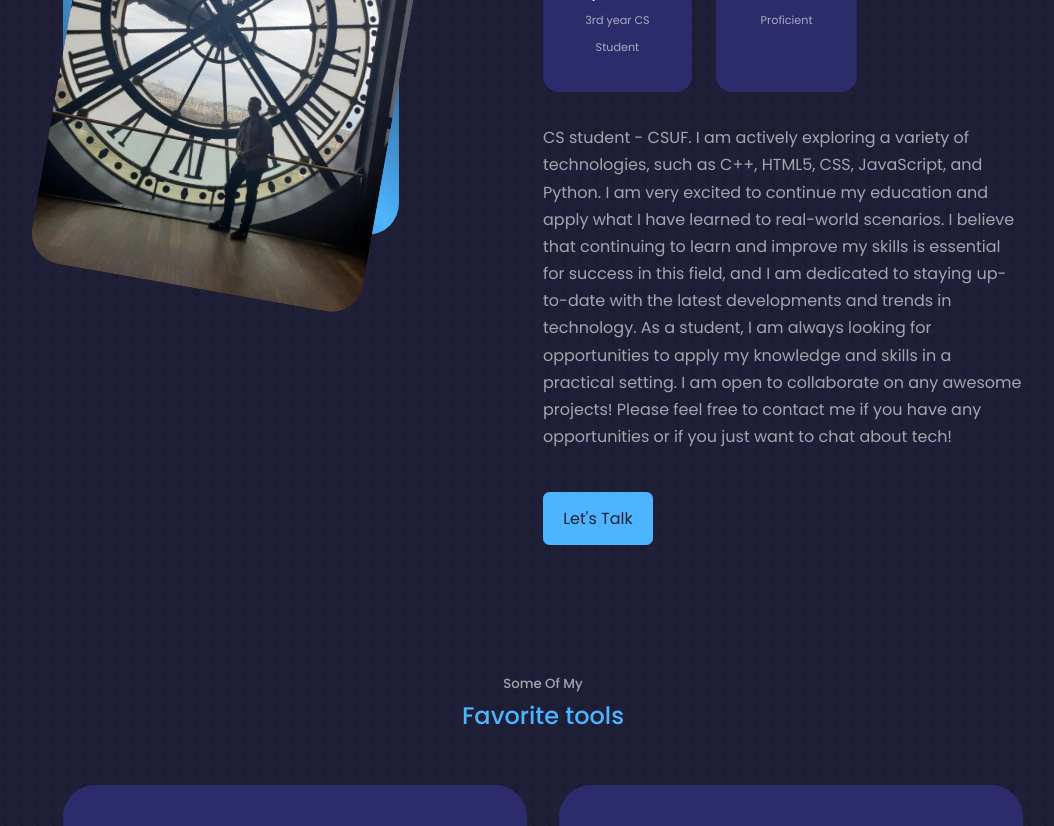
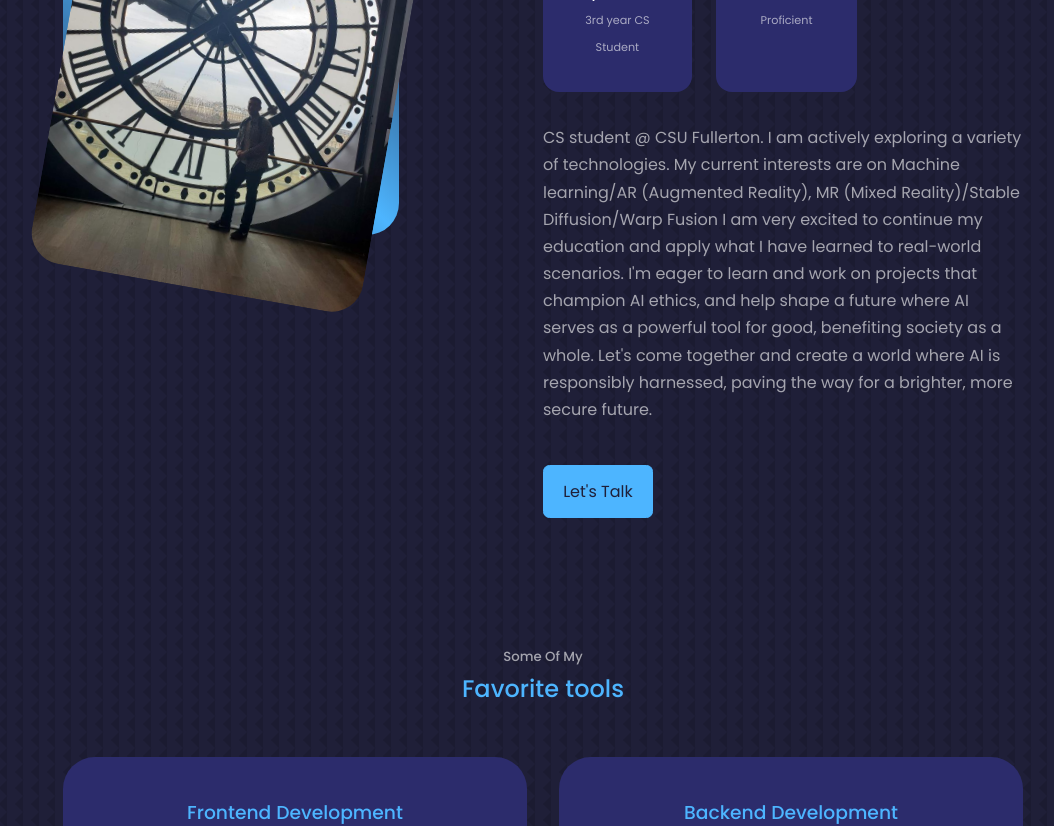
Before and after one commit to Sa1D1111/react-portfolio-1-main, a React (Create React App) app: page / in a window 1280 px wide. Shown: the part 1140-1966 px from the top of the page, without its empty margins (97-1151 px from the left). Built offline with nearby package versions, Linux system fonts and the light colour scheme.

Commit message:
StanceAI

```diff
--- a/src/components/about/About.jsx
+++ b/src/components/about/About.jsx
@@ -40,13 +40,11 @@ const About = () => {
           </div>
 
           <p>
-          CS student - CSUF. I am actively exploring a variety of technologies, such as C++, HTML5, CSS, JavaScript, and Python. I am very excited to continue my education and apply what I have learned to real-world scenarios.
-
-I believe that continuing to learn and improve my skills is essential for success in this field, and I am dedicated to staying up-to-date with the latest developments and trends in technology.
-
-As a student, I am always looking for opportunities to apply my knowledge and skills in a practical setting. I am open to collaborate on any awesome projects!
-
-Please feel free to contact me if you have any opportunities or if you just want to chat about tech!
+          CS student @ CSU Fullerton. I am actively exploring a variety of technologies. My current interests are on Machine learning/AR (Augmented Reality),
+           MR (Mixed Reality)/Stable Diffusion/Warp Fusion  I am very excited to continue my education and apply what I have learned to real-world scenarios.
+          I'm eager to learn and work on projects that champion AI ethics, and help shape a future where AI serves as a powerful tool for good,
+          benefiting society as a whole. Let's come together and create a world where AI is responsibly harnessed, paving the way for a brighter,
+           more secure future.
           </p>
 
           <a href="#contact" className='btn btn-primary'>Let's Talk</a>
--- a/src/components/testimonials/Testimonials.jsx
+++ b/src/components/testimonials/Testimonials.jsx
@@ -20,22 +20,22 @@ const data = [
   {
     avatar: AVTR1,
     name: 'Tina Snow',
-    review: 'Modi alias animi dolorem aliquam ea eum beatae maiores, consectetur praesentium quibusdam, commodi velit porro blanditiis consequatur qui molestiae. Dolorem, perspiciatis aspernatur labore distinctio ratione delectus voluptatem dolores deserunt explicabo nostrum ducimus quasi?'
+    review: 'In the realm of artificial intelligence, ethics is not just an option, it\'s an imperative. As we unlock the tremendous potential of AI, we must do so with a profound responsibility to safeguard human rights, privacy, and dignity.'
   },
   {
     avatar: AVTR2,
     name: 'Shatta Wale',
-    review: 'Modi alias animi dolorem aliquam ea eum beatae maiores, consectetur praesentium quibusdam, commodi velit porro blanditiis consequatur qui molestiae. Dolorem, perspiciatis aspernatur labore distinctio ratione delectus voluptatem dolores deserunt explicabo nostrum ducimus quasi?'
+    review: 'AI without ethics is like a rudderless ship in stormy seas. Let us steer the course of innovation with unwavering commitment to fairness, transparency, and accountability, ensuring AI remains a force for good in our lives.'
   },
   {
     avatar: AVTR3,
     name: 'Kwame Despite',
-    review: 'Modi alias animi dolorem aliquam ea eum beatae maiores, consectetur praesentium quibusdam, commodi velit porro blanditiis consequatur qui molestiae. Dolorem, perspiciatis aspernatur labore distinctio ratione delectus voluptatem dolores deserunt explicabo nostrum ducimus quasi?'
+    review: 'The evolution of AI must be tethered to the evolution of our ethical conscience. Let us rise to the challenge of harnessing the power of AI responsibly, fostering a world where innovation and compassion go hand in hand.'
   },
   {
     avatar: AVTR4,
     name: 'Nana Ama McBrown',
-    review: 'Modi alias animi dolorem aliquam ea eum beatae maiores, consectetur praesentium quibusdam, commodi velit porro blanditiis consequatur qui molestiae. Dolorem, perspiciatis aspernatur labore distinctio ratione delectus voluptatem dolores deserunt explicabo nostrum ducimus quasi?'
+    review: 'AI ethics is not a challenge to overcome; it\'s an opportunity to embrace. Let\'s lead by example, demonstrating how a commitment to ethics elevates AI\'s impact and paves the way for a future we can all believe in.'
   },
 ]
 
@@ -44,7 +44,7 @@ const Testimonials = () => {
   return (
     <section id='testimonials'>
       <h5>Example</h5>
-      <h2>Review from clients</h2>
+      <h2>AI Ethics Stance from colleagues</h2>
 
       <Swiper className="container testimonials__container"
       // install Swiper modules
```
